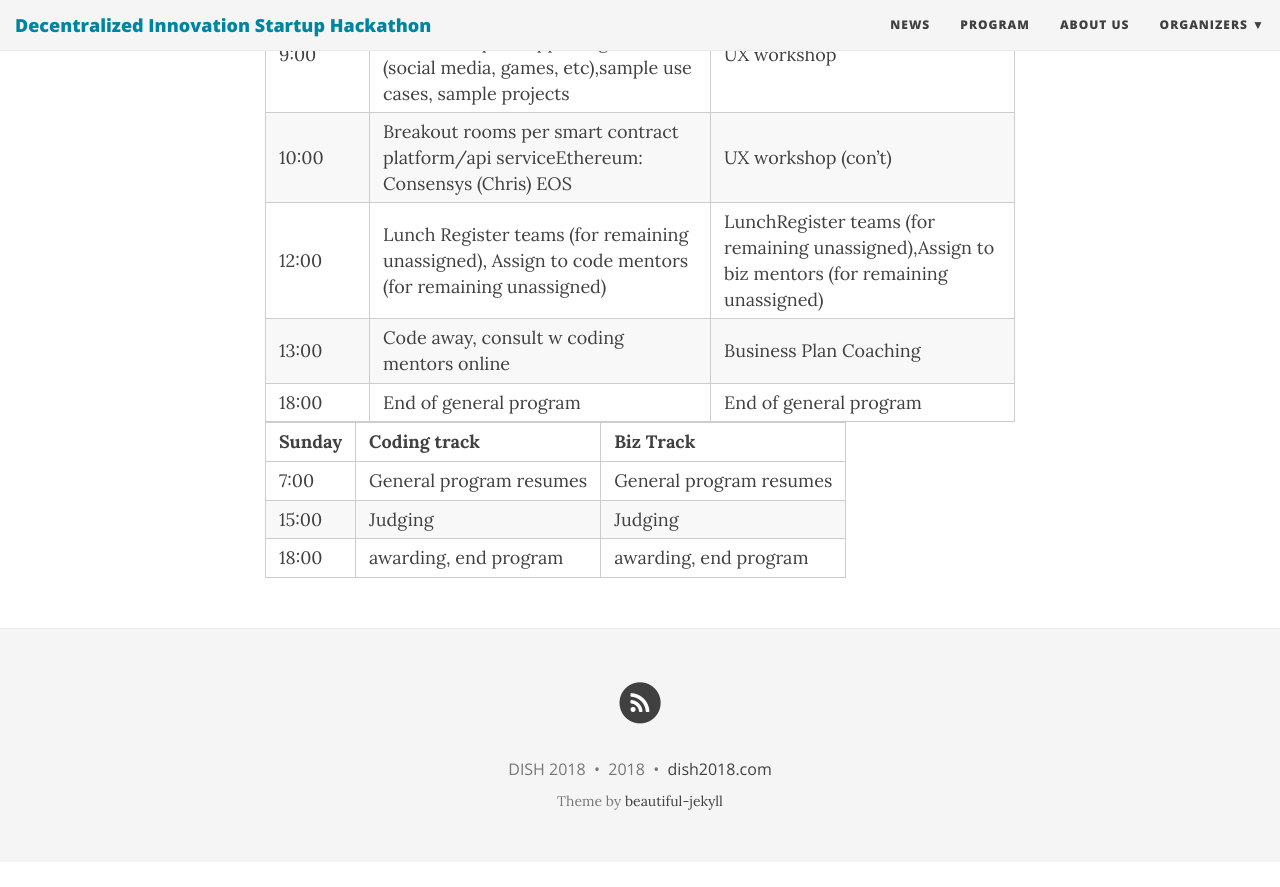
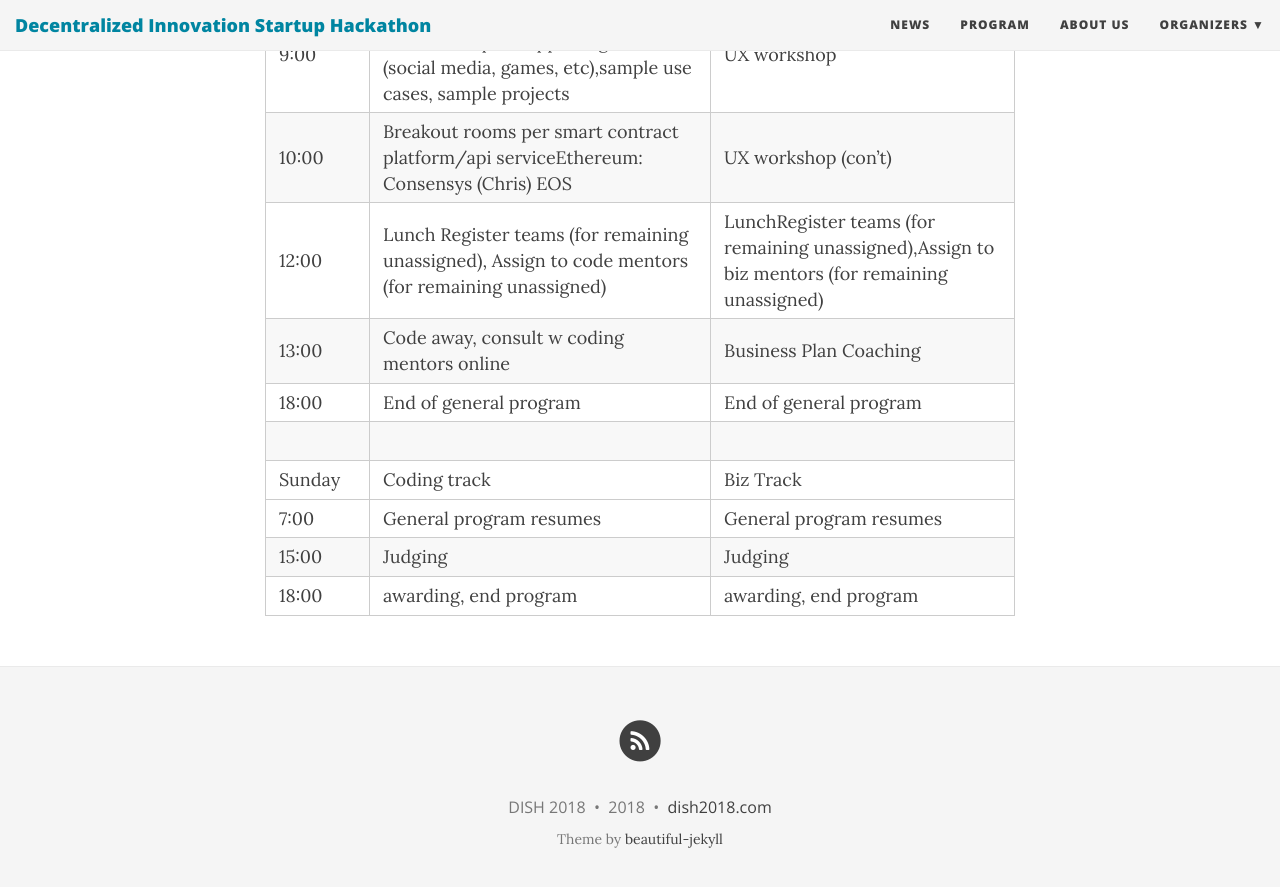
Before and after one commit to dish-event/dish-event, a Jekyll site: the page built from program.md, in a window 1280 px wide and 900 px high, scrolled down 510 px. Shown: the top 887 px of the window. Built offline with Jekyll 4.4.1, drawn with Linux system fonts in a browser that asks for light colours; nearby versions of some CDN libraries; before the commit the page ends 1372 px from its top, so only the background shows below that.

Commit message:
Updating contents

```diff
--- a/program.md
+++ b/program.md
@@ -15,9 +15,8 @@ subtitle: What's happening!
 | 12:00                	| Lunch Register teams (for remaining unassigned), Assign to code mentors (for remaining unassigned)                            	| LunchRegister teams (for remaining unassigned),Assign to biz mentors (for remaining unassigned) 	|
 | 13:00                	| Code away, consult w coding mentors online                                                                                    	| Business Plan Coaching                                                                          	|
 | 18:00                	| End of general program                                                                                                        	| End of general program                                                                          	|
-
-
-| Sunday    	        | Coding track                                                                                                                      | Biz Track                                                                                                 	|
+|                 	|                                                                                                        	|                                                                           	|
+| Sunday    	        | Coding track                                                                                                                      | Biz Track                                                                                         |
 |----------------------	|-------------------------------------------------------------------------------------------------------------------------------	|-------------------------------------------------------------------------------------------------	|
 | 7:00                 	| General program resumes                                                                                                       	| General program resumes                                                                         	|
 | 15:00                	| Judging                                                                                                                       	| Judging                                                                                         	|
```
